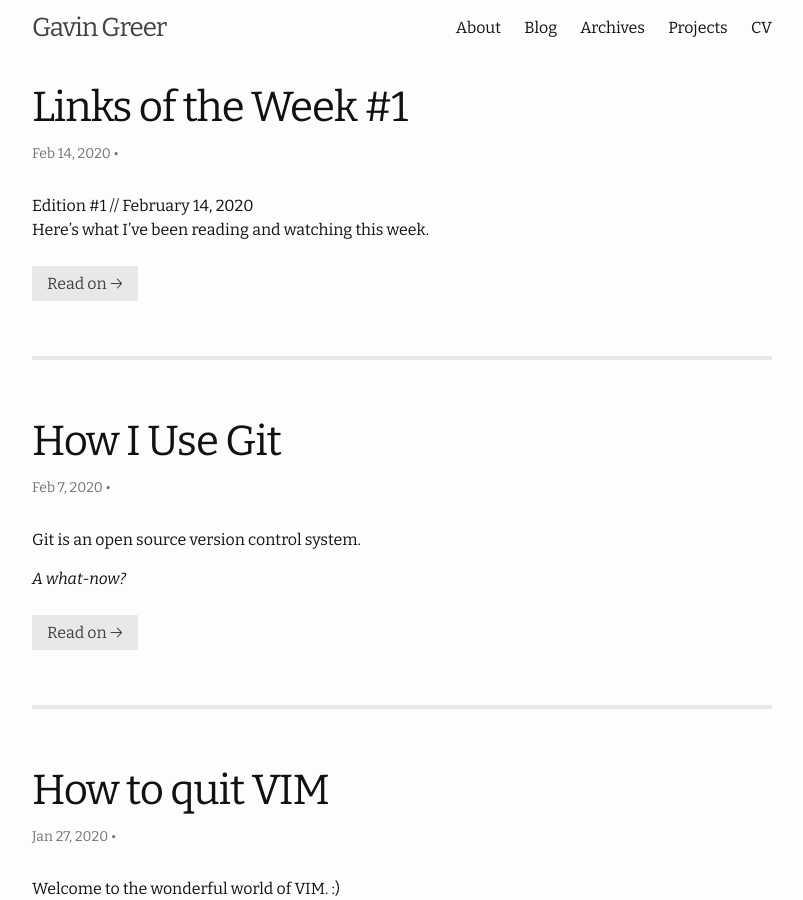
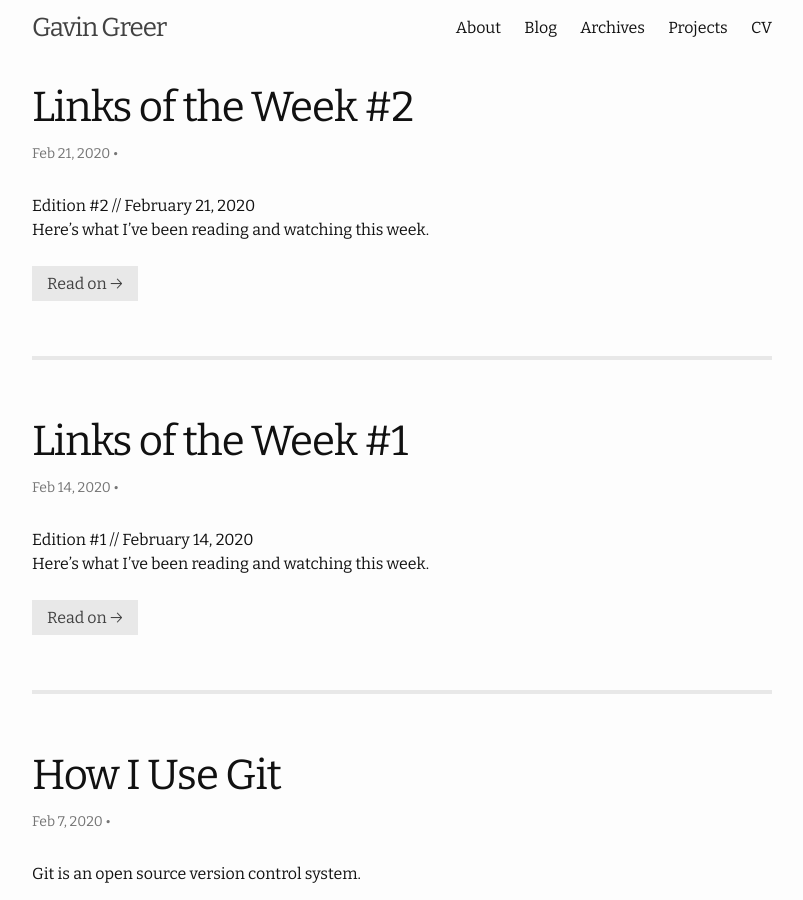
Before and after one commit to nivagator/personal-site, a Jekyll site: the page built from blog.html, in a window 1280 px wide and 900 px high. Shown: the whole window, without its empty margins (238-1041 px from the left). Built offline with Jekyll 4.4.1, drawn with Linux system fonts in a browser that asks for light colours; the list of posts is cut into pages by our own code.

Commit message:
new links post 2020-02-21

```diff
--- /dev/null
+++ b/_posts/2020-02-21-this-week-002.md
@@ -0,0 +1,13 @@
+---
+layout: post
+title: "Links of the Week #2"
+category:
+    - links of the week
+meta:
+    editionid: 2
+---
+Edition #{{ page.meta.editionid }} // {{ page.date | date: '%B %d, %Y' }}
+Here's what I've been reading and watching this week.
+<!--more-->
+
+{% include weeklylinks.html %}
```
Also changed, not shown: _data/weeklylinks.yml (+15 -4 lines).
